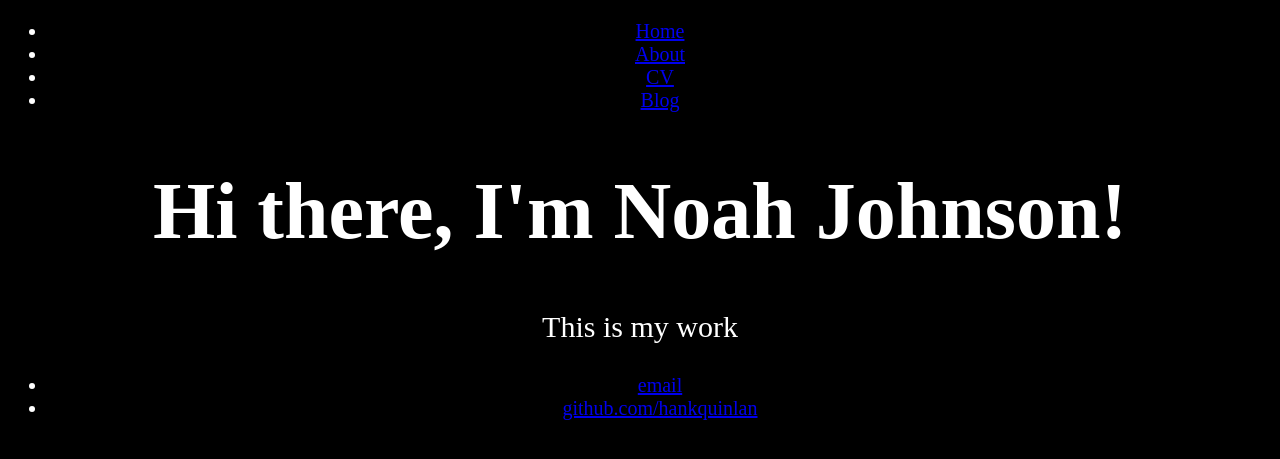
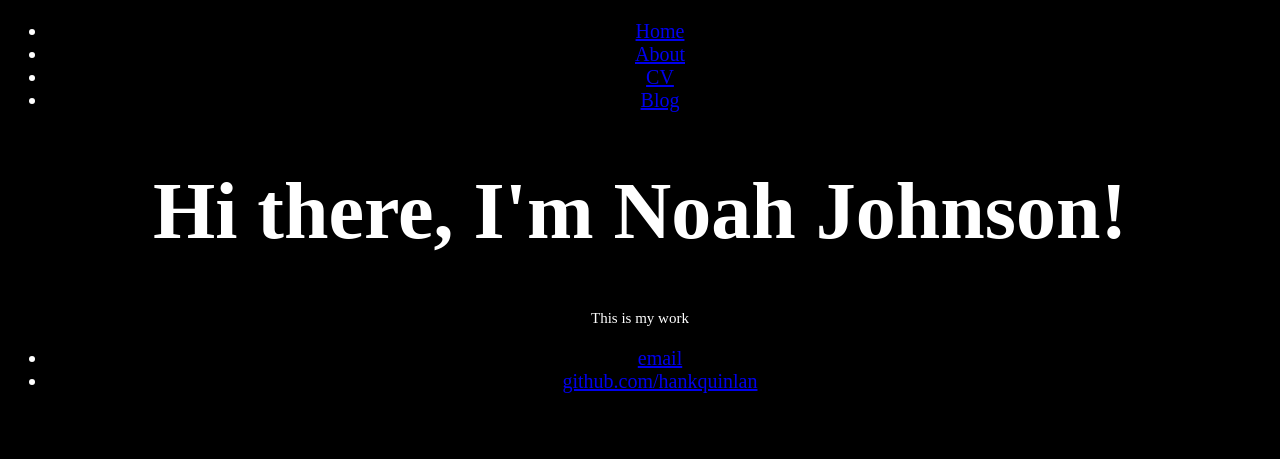
Before and after one commit to noahj5291/noahj5291.github.io, a Jekyll site: the page built from index.html, in a window 1280 px wide. Shown: the top 459 px of the page. Built offline with Jekyll 4.4.1, drawn with Linux system fonts in a browser that asks for light colours.

Commit message:
Update main.css

```diff
--- a/css/main.css
+++ b/css/main.css
@@ -9,7 +9,7 @@ body{
     p{
       font-family: Kumar+One ;
       color:white ;
-      font-size:30px;
+      font-size:15px;
 
 
 
@@ -22,7 +22,6 @@ body{
     h1{
       font-family: Audiowide ;
       font-size:80px ;
-      text-align:center ;
       color:white;
       text-stroke: 1px purple ;
 
```
